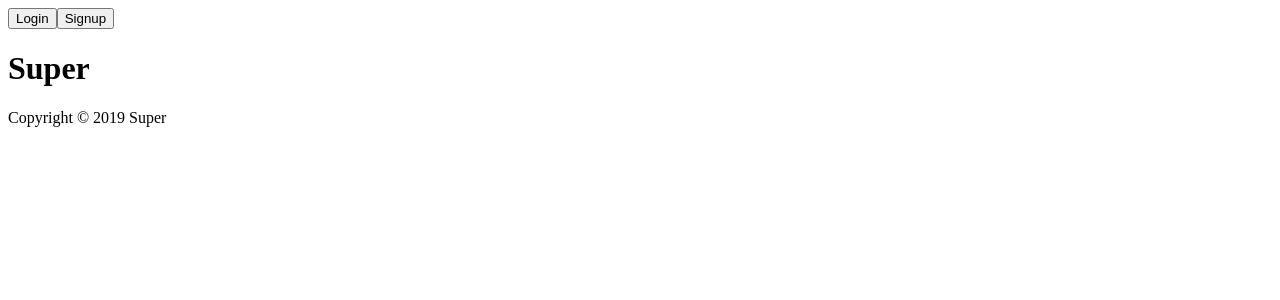
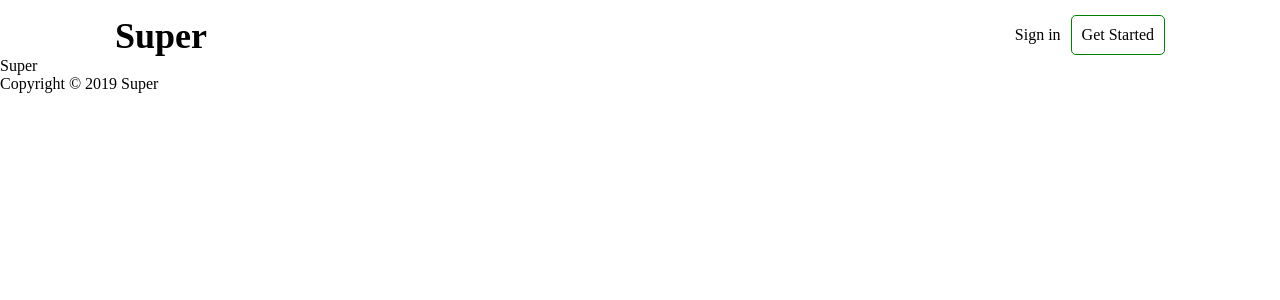
Before and after one commit to jmsteen/super, a React (Create React App) app in the folder frontend/: page / in a window 1280 px wide. Shown: the top 300 px of the page. Built offline with nearby package versions, Linux system fonts and the light colour scheme.

Commit message:
Add basic navbar styling

```diff
--- a/frontend/src/App.scss
+++ b/frontend/src/App.scss
@@ -1 +1,3 @@
 @import 'css/modals';
+@import 'css/navbar';
+@import 'css/reset';
--- a/frontend/src/components/nav/navbar.jsx
+++ b/frontend/src/components/nav/navbar.jsx
@@ -31,12 +31,13 @@ class NavBar extends React.Component {
         <button onClick={this.logoutUser}>Sign Out</button>
       </div> :
       <div className="navbar-buttons">
-        <button onClick={this.loginModal}>Login</button>
-        <button onClick={this.signupModal}>Signup</button>
+        <button className="login-button" onClick={this.loginModal}>Sign in</button>
+        <button className="signup-button" onClick={this.signupModal}>Get Started</button>
       </div>
 
       return (
-        <div>
+        <div className="navbar-container">
+          <Link to='/'><span className="navbar-logo">Super</span></Link>
           {buttons}
         </div>
       );
--- /dev/null
+++ b/frontend/src/css/navbar.scss
@@ -0,0 +1,23 @@
+.navbar-container {
+  display: flex;
+  justify-content: space-between;
+  max-width: 1050px;
+  min-width: 500px;
+  margin: 0 auto;
+  padding-top: 15px;
+}
+
+.navbar-logo {
+  font-size: 36px;
+  font-weight: 600;
+}
+
+.login-button {
+  padding: 10px;
+}
+
+.signup-button {
+  border: 1px solid green;
+  border-radius: 5px;
+  padding: 10px;
+}
--- /dev/null
+++ b/frontend/src/css/reset.scss
@@ -0,0 +1,47 @@
+html, body, header, nav, h1, a,
+ul, li, strong, main, button, i,
+section, img, div, h2, h3, p, form,
+fieldset, label, input, textarea,
+span, article, footer, time, small {
+  margin: 0;
+  padding: 0;
+  border: 0;
+  outline: 0;
+  font: inherit;
+  color: inherit;
+  text-align: inherit;
+  text-decoration:inherit;
+  vertical-align:inherit;
+  box-sizing:inherit;
+  background:inherit;
+}
+
+ol, ul {
+  list-style: none;
+}
+
+img {
+  display: block;
+  width: 100%;
+  height: auto;
+}
+
+input[type="password"],
+input[type="email"],
+input[type="text"],
+input[type="submit"],
+textarea,
+button {
+  /*
+  Get rid of native styling. Read more here:
+  http://css-tricks.com/almanac/properties/a/appearance/
+  */
+  -webkit-appearance: none;
+  -moz-appearance: none;
+  appearance: none;
+}
+
+button,
+input[type="submit"] {
+  cursor: pointer;
+}
```
